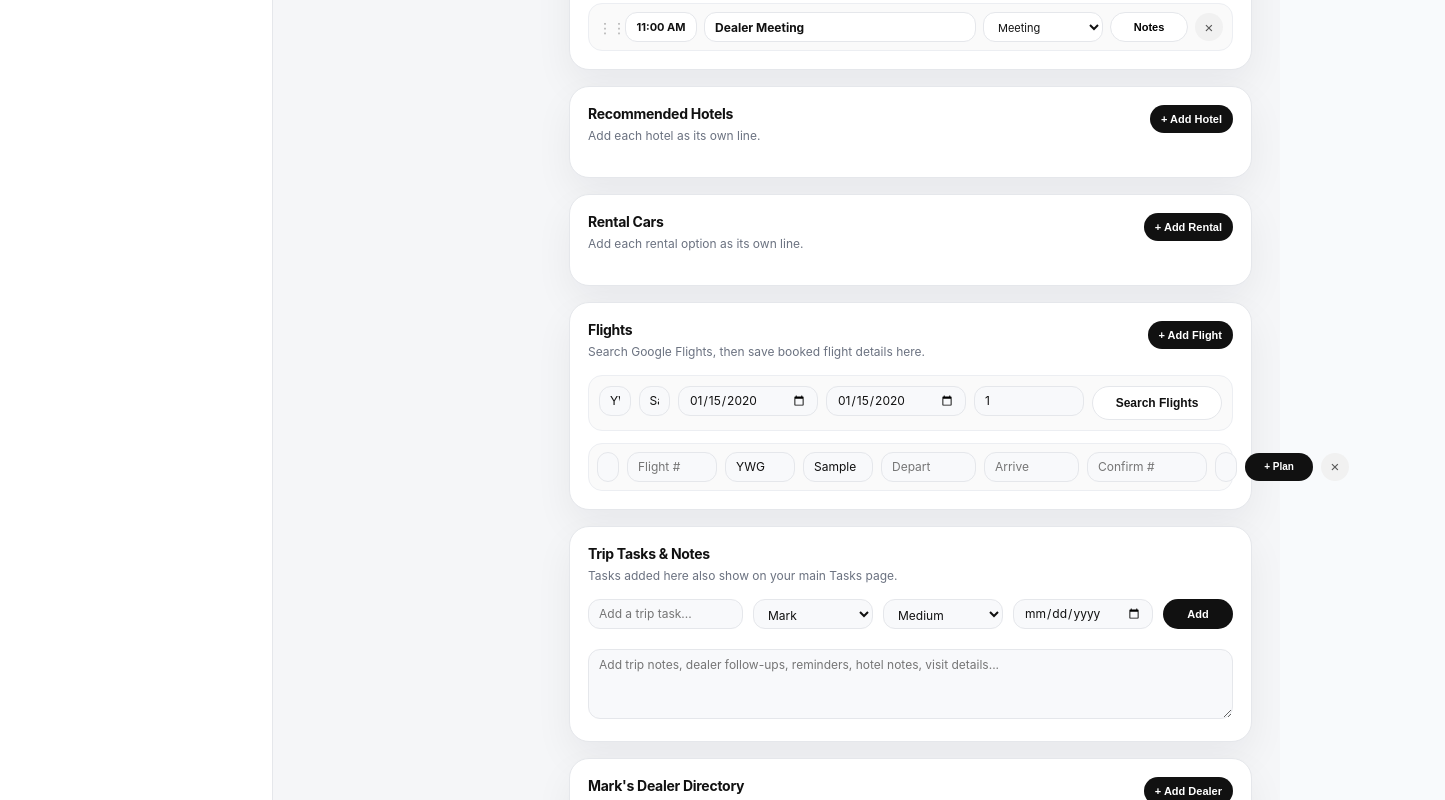
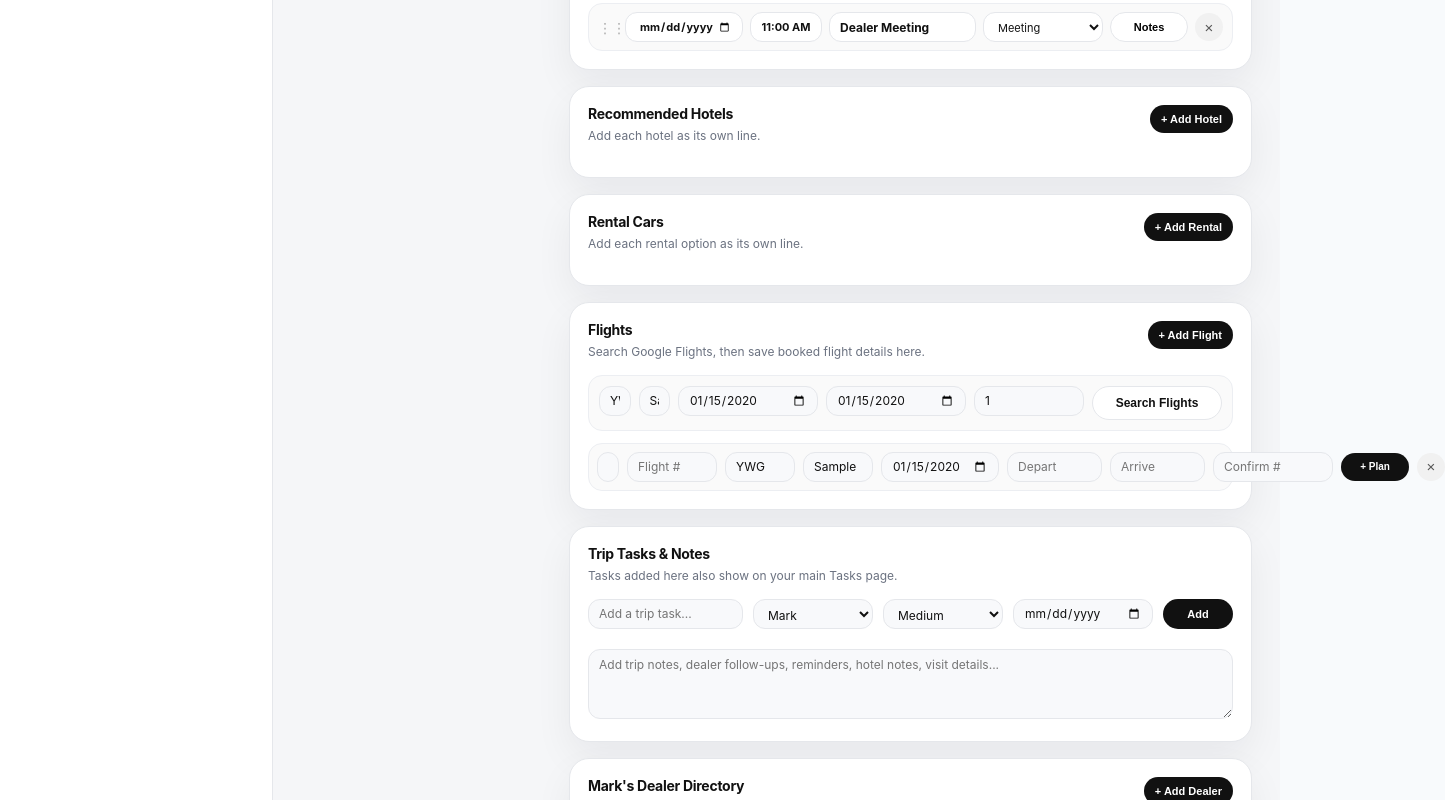
Before and after one commit to nikitaline-code/nl-operating-system, a Next.js app: page /travel in a window 1280 px wide. Both pictures are taken after typing "Sample", "2020-01-15", "2020-01-15" into the empty fields and a click on the button "+ Add Flight". Shown: the part 527-1327 px from the top of the page, 1445 px wide, since content can reach past the window. Built offline with nearby package versions, Linux system fonts and the light colour scheme.

Commit message:
Update travel.js

```diff
--- a/pages/travel.js
+++ b/pages/travel.js
@@ -33,6 +33,7 @@ const starterTrips = [
 const starterItinerary = [
   {
     id: 1,
+    date: "",
     time: "8:00 AM",
     title: "Depart",
     type: "Travel",
@@ -41,6 +42,7 @@ const starterItinerary = [
   },
   {
     id: 2,
+    date: "",
     time: "11:00 AM",
     title: "Dealer Meeting",
     type: "Meeting",
@@ -101,10 +103,19 @@ export default function TravelPage() {
           }))
         : starterTrips;
 
+      const fixedItinerary = parsed.itinerary
+        ? parsed.itinerary.map((item) => ({
+            ...item,
+            date: item.date || "",
+          }))
+        : starterItinerary;
+
       setDealers(fixedDealers);
       setTrips(fixedTrips);
+      setItinerary(fixedItinerary);
 
       if (parsed.activePerson) setActivePerson(parsed.activePerson);
+
       if (parsed.selectedTrip) {
         setSelectedTrip({
           ...parsed.selectedTrip,
@@ -113,7 +124,6 @@ export default function TravelPage() {
         });
       }
 
-      if (parsed.itinerary) setItinerary(parsed.itinerary);
       if (parsed.hotels) setHotels(parsed.hotels);
       if (parsed.cars) setCars(parsed.cars);
       if (parsed.flights) setFlights(parsed.flights);
@@ -156,7 +166,6 @@ export default function TravelPage() {
 
   const switchPerson = (person) => {
     setActivePerson(person);
-
     const firstTripForPerson = trips.find((trip) => trip.owner === person);
 
     if (firstTripForPerson) {
@@ -184,7 +193,6 @@ export default function TravelPage() {
 
   const toggleDealerForTrip = (dealerId) => {
     const current = selectedTrip?.dealerIds || [];
-
     const updatedDealerIds = current.includes(dealerId)
       ? current.filter((id) => id !== dealerId)
       : [...current, dealerId];
@@ -233,6 +241,7 @@ export default function TravelPage() {
       ...itinerary,
       {
         id: Date.now(),
+        date: "",
         time: "",
         title: "New Item",
         type: "Travel",
@@ -347,6 +356,7 @@ export default function TravelPage() {
         flightNumber: "",
         from: flightSearch.from || "",
         to: flightSearch.to || "",
+        departDate: flightSearch.depart || "",
         departTime: "",
         arriveTime: "",
         confirmation: "",
@@ -370,6 +380,7 @@ export default function TravelPage() {
   const addFlightToTripPlan = (flight) => {
     const flightItem = {
       id: Date.now(),
+      date: flight.departDate || "",
       time: flight.departTime || "",
       title: `${flight.airline || "Flight"} ${flight.flightNumber || ""}`.trim(),
       type: "Flight",
@@ -431,10 +442,11 @@ export default function TravelPage() {
     rows.push(["Trip Name", selectedTrip?.name || ""]);
     rows.push(["Trip Dates", selectedTrip?.date || ""]);
     rows.push([]);
-    rows.push(["Time", "Title", "Type", "Notes"]);
+    rows.push(["Date", "Time", "Title", "Type", "Notes"]);
 
     itinerary.forEach((item) => {
       rows.push([
+        item.date || "",
         item.time || "",
         item.title || "",
         item.type || "",
@@ -443,7 +455,6 @@ export default function TravelPage() {
     });
 
     const csv = rows.map((row) => row.map(csvSafe).join(",")).join("\n");
-
     const blob = new Blob([csv], { type: "text/csv;charset=utf-8;" });
     const url = URL.createObjectURL(blob);
 
@@ -465,7 +476,10 @@ export default function TravelPage() {
       .map(
         (item) => `
           <div class="timelineItem">
-            <div class="time">${item.time || ""}</div>
+            <div class="timeBlock">
+              <div class="date">${item.date || ""}</div>
+              <div class="time">${item.time || ""}</div>
+            </div>
             <div class="dot"></div>
             <div class="details">
               <div class="type">${item.type || "Trip Item"}</div>
@@ -508,9 +522,9 @@ export default function TravelPage() {
               letter-spacing: -0.04em;
             }
             .date {
-              margin-top: 8px;
-              font-size: 14px;
+              font-size: 12px;
               color: #666;
+              font-weight: 700;
             }
             .owner {
               margin-top: 8px;
@@ -524,23 +538,26 @@ export default function TravelPage() {
             }
             .timelineItem {
               display: grid;
-              grid-template-columns: 90px 24px 1fr;
+              grid-template-columns: 110px 24px 1fr;
               gap: 14px;
               margin-bottom: 22px;
               page-break-inside: avoid;
             }
+            .timeBlock {
+              text-align: right;
+              padding-top: 4px;
+            }
             .time {
               font-size: 13px;
               font-weight: 700;
-              padding-top: 4px;
-              text-align: right;
+              margin-top: 4px;
             }
             .dot {
               width: 12px;
               height: 12px;
               background: #111;
               border-radius: 999px;
-              margin-top: 6px;
+              margin-top: 8px;
               position: relative;
             }
             .dot:after {
@@ -738,7 +755,7 @@ export default function TravelPage() {
               <div className="sectionHeader">
                 <div>
                   <h2>Trip Plan</h2>
-                  <p>Drag items to reorder. Click notes to expand details.</p>
+                  <p>Drag items to reorder. Add date, time, title, type, and notes.</p>
                 </div>
 
                 <button className="smallBtn" onClick={addItineraryItem}>
@@ -757,6 +774,13 @@ export default function TravelPage() {
                     onDrop={() => handleDrop(item)}
                   >
                     <div className="dragHandle">⋮⋮</div>
+
+                    <input
+                      className="dateInput"
+                      type="date"
+                      value={item.date || ""}
+                      onChange={(e) => updateItinerary(item.id, "date", e.target.value)}
+                    />
 
                     <input
                       className="timeInput"
@@ -985,6 +1009,14 @@ export default function TravelPage() {
                     />
 
                     <input
+                      type="date"
+                      value={flight.departDate || ""}
+                      onChange={(e) =>
+                        updateFlight(flight.id, "departDate", e.target.value)
+                      }
+                    />
+
+                    <input
                       value={flight.departTime}
                       onChange={(e) =>
                         updateFlight(flight.id, "departTime", e.target.value)
@@ -1006,12 +1038,6 @@ export default function TravelPage() {
                         updateFlight(flight.id, "confirmation", e.target.value)
                       }
                       placeholder="Confirm #"
-                    />
-
-                    <input
-                      value={flight.notes}
-                      onChange={(e) => updateFlight(flight.id, "notes", e.target.value)}
-                      placeholder="Notes"
                     />
 
                     <button className="tinyBtn" onClick={() => addFlightToTripPlan(flight)}>
@@ -1491,7 +1517,7 @@ export default function TravelPage() {
 
         .itineraryItem {
           display: grid;
-          grid-template-columns: 20px 72px minmax(0, 1fr) 120px 78px 28px;
+          grid-template-columns: 20px 118px 72px minmax(0, 1fr) 120px 78px 28px;
           gap: 7px;
           align-items: center;
           padding: 8px 9px;
@@ -1525,7 +1551,7 @@ export default function TravelPage() {
 
         .flightLine {
           display: grid;
-          grid-template-columns: 1fr 90px 70px 70px 95px 95px 120px 1fr 68px 28px;
+          grid-template-columns: 1fr 90px 70px 70px 118px 95px 95px 120px 68px 28px;
           gap: 8px;
           align-items: center;
           padding: 8px;
@@ -1585,6 +1611,7 @@ export default function TravelPage() {
           text-align: center;
         }
 
+        .dateInput,
         .timeInput {
           font-size: 11px;
           font-weight: 750;
@@ -1635,7 +1662,7 @@ export default function TravelPage() {
         }
 
         .notesBox {
-          grid-column: 3 / 7;
+          grid-column: 4 / 8;
           min-height: 42px;
           margin-top: 0;
           background: #fff;
```
